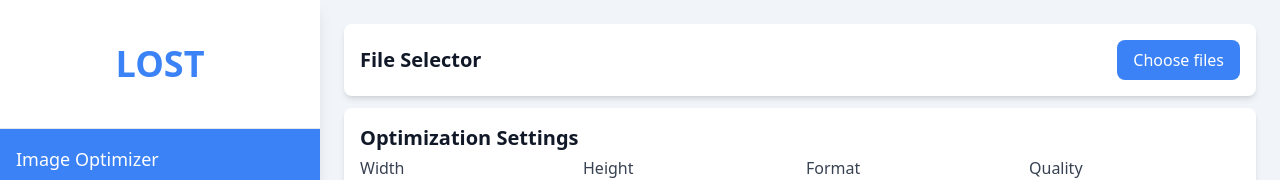
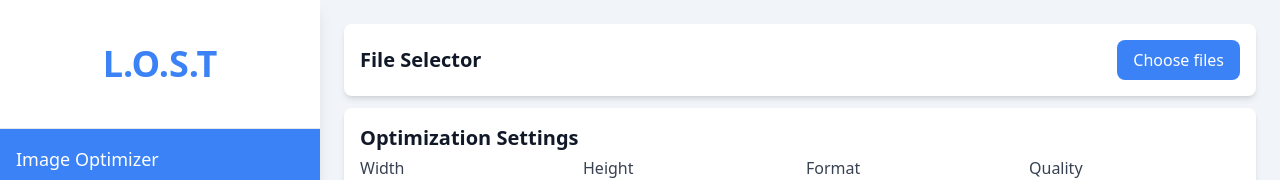
Before and after one commit to StanLachie/img-optimizer, a SvelteKit app: page /optimizer in a window 1280 px wide. Shown: the top 180 px of the page. Built offline with nearby package versions, Linux system fonts and the light colour scheme.

Commit message:
Make name abbreviation in sidebar

```diff
--- a/src/routes/+layout.svelte
+++ b/src/routes/+layout.svelte
@@ -19,7 +19,7 @@
 <div class="flex min-h-[100dvh] w-full max-w-[100dvw] bg-slate-100">
 	<div id="sidebar" class="h-[100dvh] w-80 bg-white shadow-lg">
 		<div class="flex h-32 items-center justify-center">
-			<h1 class="text-4xl font-bold text-blue-500">LOST</h1>
+			<h1 class="text-4xl font-bold text-blue-500">L.O.S.T</h1>
 		</div>
 
 		<div class="flex flex-col divide-y border-y">
```
